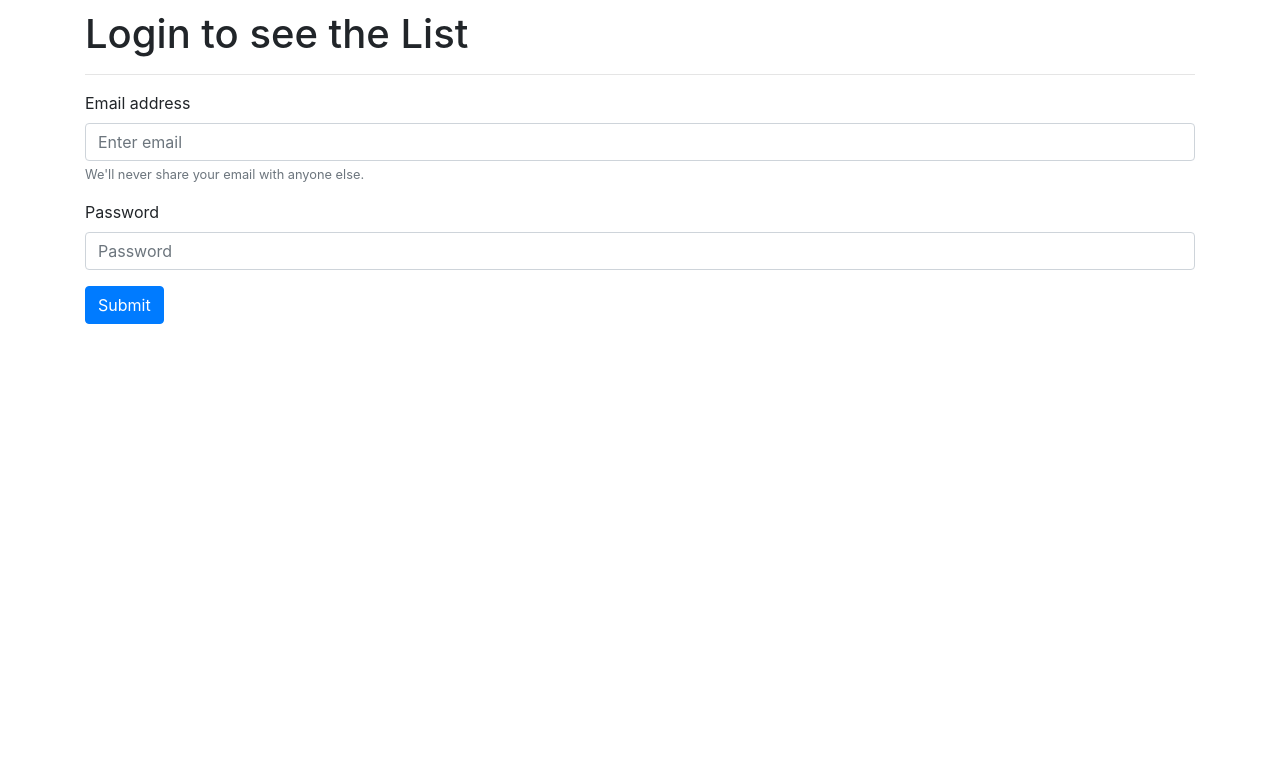
After one commit to JaiminSagar/AuctionHouse, a Django app: template AuctionHouseProject/auctions/templates/auctions/admin_login.html in a window 1280 px wide. The commit adds this page. Shown: the top 783 px of the page. Run offline with Django 3.2, Linux system fonts and the light colour scheme; the template is opened without the code that fills it, so the values that code supplies are empty; some libraries are stand-ins or nearby versions.

Commit message:
admin login completed

```diff
--- a/AuctionHouseProject/AuctionHouseProject/urls.py
+++ b/AuctionHouseProject/AuctionHouseProject/urls.py
@@ -21,11 +21,14 @@ from . import views
 from django.conf import settings
 from django.conf.urls.static import static
 
+
 urlpatterns = [
     path('check/',views.checking,name='profile_check'),
     path('admin/', admin.site.urls),
     path('',views.HomePage.as_view(),name='home'),
     path('auctions/',include('auctions.urls',namespace='auctions')),
     path('thanks/', views.ThanksPage.as_view(), name='thanks'),
+    path('admin_login/', views.adminLogin, name='admin_login'),
+    path('agent_list/', views.AgentList.as_view(), name='agent_list'),
 
 ]+ static(settings.MEDIA_URL, document_root=settings.MEDIA_ROOT)
--- a/AuctionHouseProject/auctions/forms.py
+++ b/AuctionHouseProject/auctions/forms.py
@@ -25,7 +25,7 @@ class ProfileSetupForm(forms.ModelForm):
 
 
 class BecomeAgentForm(forms.ModelForm):
-    birth_date = forms.DateField(widget=forms.DateInput)
+
     class Meta():
         fields=('first_name','last_name','email','mobile','birth_date','address','image','resume_document','proof_document')
         model = models.AgentUser
@@ -50,7 +50,7 @@ class BecomeAgentForm(forms.ModelForm):
         self.fields['last_name'].label = 'Last Name'
         self.fields['email'].label = 'Email Address'
         self.fields['mobile'].label = 'Enter Mobile Number'
-        self.fields['birth_date'].label = 'Ente Your Birth Date'
+        self.fields['birth_date'].label = 'Enter Your Birth Date'
         self.fields['address'].label = 'Enter Your Address'
         self.fields['image'].label = 'Select Your Profile Image:'
         self.fields['resume_document'].label = 'Your Resume:'
--- a/AuctionHouseProject/auctions/models.py
+++ b/AuctionHouseProject/auctions/models.py
@@ -54,7 +54,7 @@ class UserDetails(models.Model):
 class AgentUser(auth.models.User, auth.models.PermissionsMixin):
     address = models.TextField(max_length=255)
     mobile = models.CharField(max_length=255)
-    birth_date= models.DateField()
+    birth_date= models.DateField(blank=True)
     proof_document= models.FileField(blank=True)
     resume_document =models.FileField(blank=True)
     image = models.ImageField(blank=True)
--- /dev/null
+++ b/AuctionHouseProject/auctions/templates/auctions/admin_login.html
@@ -0,0 +1,34 @@
+{% load static %}
+<html>
+    <head>
+        <title>Admin Login</title>
+        <link rel="stylesheet" href="https://maxcdn.bootstrapcdn.com/bootstrap/4.0.0/css/bootstrap.min.css" integrity="sha384-Gn5384xqQ1aoWXA+058RXPxPg6fy4IWvTNh0E263XmFcJlSAwiGgFAW/dAiS6JXm" crossorigin="anonymous">
+        <script src="https://code.jquery.com/jquery-3.2.1.slim.min.js" integrity="sha384-KJ3o2DKtIkvYIK3UENzmM7KCkRr/rE9/Qpg6aAZGJwFDMVNA/GpGFF93hXpG5KkN" crossorigin="anonymous"></script>
+        <script src="https://cdnjs.cloudflare.com/ajax/libs/popper.js/1.12.9/umd/popper.min.js" integrity="sha384-ApNbgh9B+Y1QKtv3Rn7W3mgPxhU9K/ScQsAP7hUibX39j7fakFPskvXusvfa0b4Q" crossorigin="anonymous"></script>
+        <script src="https://maxcdn.bootstrapcdn.com/bootstrap/4.0.0/js/bootstrap.min.js" integrity="sha384-JZR6Spejh4U02d8jOt6vLEHfe/JQGiRRSQQxSfFWpi1MquVdAyjUar5+76PVCmYl" crossorigin="anonymous"></script>
+    </head>
+    <body>
+        <div class="container" style="padding-top: 10px">
+            <h1>Login to see the List</h1>
+            <hr>
+            <form method="post" action="">
+            {% csrf_token %}
+                <div class="form-group">
+                    <label for="exampleInputEmail1">Email address</label>
+                    <input type="email" class="form-control" id="email" name="email" aria-describedby="emailHelp" placeholder="Enter email">
+                    <small id="emailHelp" class="form-text text-muted">We'll never share your email with anyone else.</small>
+                </div>
+                <div class="form-group">
+                    <label for="exampleInputPassword1">Password</label>
+                    <input type="password" class="form-control" id="password" name="password" placeholder="Password">
+                </div>
+                {% comment %} <div class="form-check">
+                    <input type="checkbox" class="form-check-input" id="exampleCheck1">
+                    <label class="form-check-label" for="exampleCheck1">Check me out</label>
+                </div> {% endcomment %}
+                <button type="submit" class="btn btn-primary">Submit</button>
+            </form>
+        </div>
+
+    </body>
+</html>
--- /dev/null
+++ b/AuctionHouseProject/auctions/templates/auctions/becomeAgent_email.html
@@ -0,0 +1,6 @@
+{% autoescape off %}
+Hi {{ agent.first_name }},
+Thank Your for Applying for Agent!
+
+We will share you the interview date and further details soon via email.
+{% endautoescape %}
--- a/AuctionHouseProject/templates/base.html
+++ b/AuctionHouseProject/templates/base.html
@@ -26,7 +26,7 @@
                         <a class="nav-link" href="#">View Actions</a>
                       </li>
                       <li class="nav-item">
-                        <a class="nav-link" href="{%url 'auctions:profile_detail' id=user.id%}">Profile</a>
+                        <a class="nav-link" href="{% url 'auctions:profile_detail' pk=user.pk %}">Profile</a>
                       </li>
                       <li class="nav-item">
                         <a class="nav-link" href="{%url 'auctions:logout'%}">Logout</a>
```
Also changed, not shown: AuctionHouseProject/AuctionHouseProject/views.py (+16 -1 lines), AuctionHouseProject/auctions/templates/auctions/agent_approve_list.html (added, +18 -0 lines), AuctionHouseProject/auctions/views.py (+15 -0 lines), AuctionHouseProject/auctions/migrations/0001_initial.py, AuctionHouseProject/auctions/migrations/0002_auto_20200321_1547.py (deleted), AuctionHouseProject/auctions/migrations/0002_auto_20200321_1605.py (deleted), AuctionHouseProject/auctions/migrations/0003_auto_20200324_0055.py (deleted), AuctionHouseProject/auctions/migrations/0004_remove_user_pincode.py (deleted), AuctionHouseProject/auctions/migrations/0005_user_pincode.py (deleted), AuctionHouseProject/auctions/migrations/0006_auto_20200325_2305.py (deleted), AuctionHouseProject/auctions/migrations/0007_remove_userdetails_profile_setup.py (deleted), AuctionHouseProject/auctions/migrations/0008_auto_20200326_1217.py (deleted), AuctionHouseProject/auctions/migrations/0009_merge_20200326_1520.py (deleted), AuctionHouseProject/auctions/urls.py (line endings or trailing spaces).
